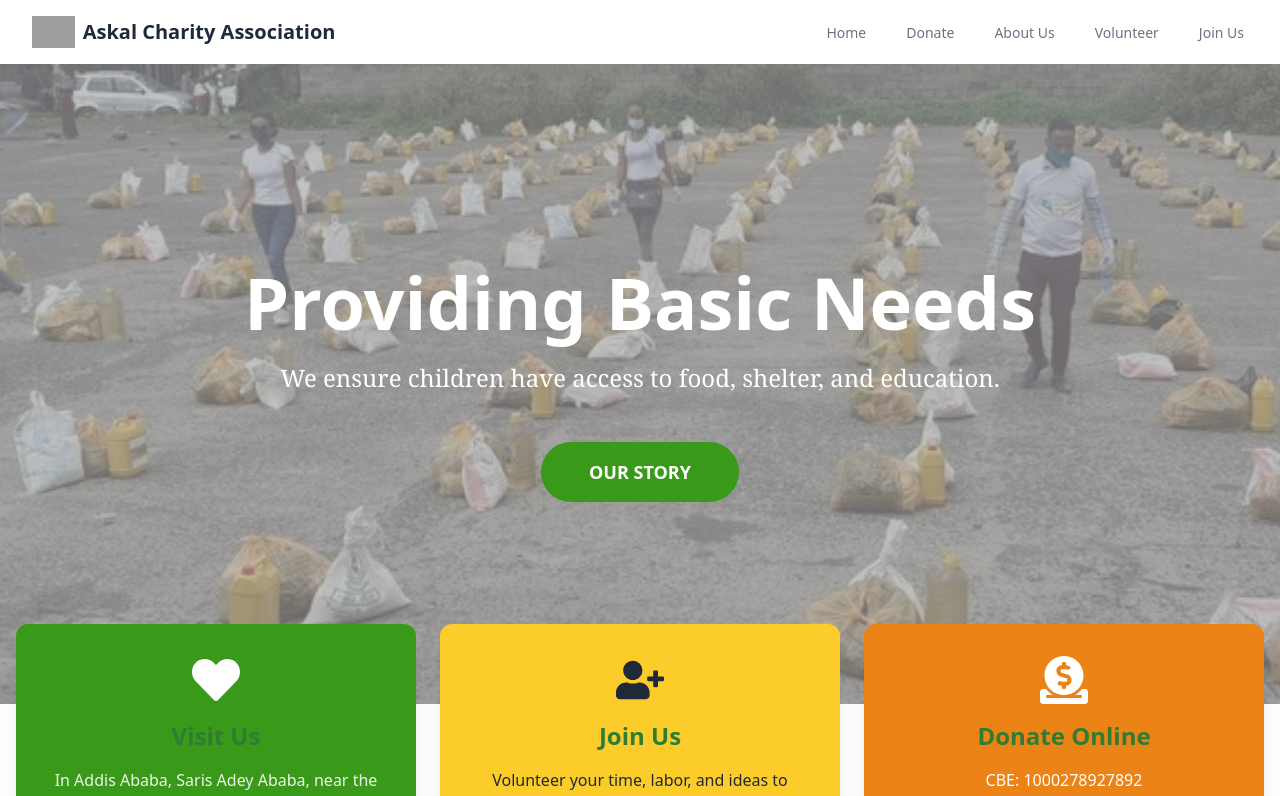
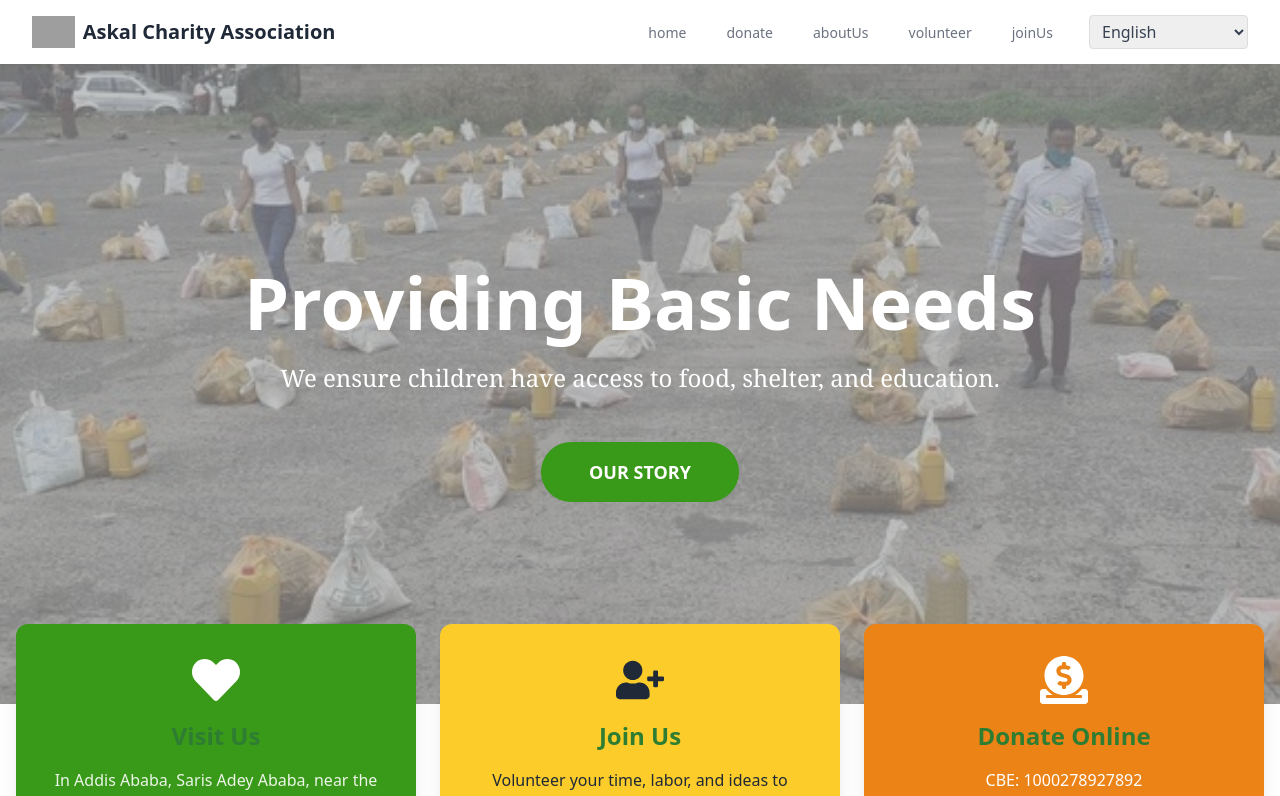
Before and after one commit to Yohanamtesfaye/Askal-Charity-Website, a React (Vite) app in the folder FrontEnd/: page / in a window 1280 px wide. Shown: the top 796 px of the page. Built offline with nearby package versions, Linux system fonts and the light colour scheme; grey boxes are pictures that could not be loaded.

Commit message:
multi lingual

```diff
--- a/FrontEnd/package.json
+++ b/FrontEnd/package.json
@@ -15,10 +15,12 @@
     "axios": "^1.7.7",
     "framer-motion": "^11.18.2",
     "gsap": "^3.12.5",
+    "i18next": "^24.2.2",
     "lucide-react": "^0.474.0",
     "react": "^18.3.1",
     "react-countup": "^6.5.3",
     "react-dom": "^18.3.1",
+    "react-i18next": "^15.4.1",
     "react-icons": "^5.3.0",
     "react-intersection-observer": "^9.14.0",
     "react-router-dom": "^6.26.2",
--- a/FrontEnd/src/Components/NavBar.jsx
+++ b/FrontEnd/src/Components/NavBar.jsx
@@ -1,18 +1,25 @@
 import React, { useState } from "react"
 import { Link } from "react-router-dom"
 import { Menu, X } from "lucide-react"
+import { useTranslation } from "react-i18next"
 
 const Navbar = () => {
   const [isOpen, setIsOpen] = useState(false)
+  const { t, i18n } = useTranslation()
 
   const toggleMenu = () => {
     setIsOpen(!isOpen)
+  }
+
+  const changeLanguage = (event) => {
+    i18n.changeLanguage(event.target.value)
   }
 
   return (
     <nav className="bg-white shadow-md">
       <div className="max-w-7xl mx-auto px-4 sm:px-6 lg:px-8">
         <div className="flex justify-between h-16">
+          {/* Logo */}
           <div className="flex-shrink-0 flex items-center">
             <Link to="/" className="flex items-center">
               <img
@@ -23,37 +30,66 @@ const Navbar = () => {
               <span className="ml-2 text-xl font-bold text-gray-800">Askal Charity Association</span>
             </Link>
           </div>
-          <div className="hidden sm:ml-6 sm:flex sm:space-x-8">
-            <NavLink to="/">Home</NavLink>
-            <NavLink to="/donate">Donate</NavLink>
-            <NavLink to="/about-us">About Us</NavLink>
-            <NavLink to="/volunteer">Volunteer</NavLink>
-            <NavLink to="/join-us">Join Us</NavLink>
+
+          {/* Desktop Menu */}
+          <div className="hidden sm:flex sm:space-x-8 items-center">
+            <NavLink to="/">{t("home")}</NavLink>
+            <NavLink to="/donate">{t("donate")}</NavLink>
+            <NavLink to="/about-us">{t("aboutUs")}</NavLink>
+            <NavLink to="/volunteer">{t("volunteer")}</NavLink>
+            <NavLink to="/join-us">{t("joinUs")}</NavLink>
+
+            {/* Language Dropdown */}
+            <select
+              onChange={changeLanguage}
+              value={i18n.language}
+              className="border rounded px-2 py-1 text-gray-700"
+            >
+              <option value="en">English</option>
+              <option value="am">አማርኛ (Amharic)</option>
+              <option value="om">Afaan Oromoo</option>
+            </select>
           </div>
+
+          {/* Mobile Menu Button */}
           <div className="-mr-2 flex items-center sm:hidden">
             <button
               onClick={toggleMenu}
               className="inline-flex items-center justify-center p-2 rounded-md text-gray-400 hover:text-gray-500 hover:bg-gray-100 focus:outline-none focus:ring-2 focus:ring-inset focus:ring-green-500"
             >
               <span className="sr-only">Open main menu</span>
-              {isOpen ? (
-                <X className="block h-6 w-6" aria-hidden="true" />
-              ) : (
-                <Menu className="block h-6 w-6" aria-hidden="true" />
-              )}
+              {isOpen ? <X className="h-6 w-6" /> : <Menu className="h-6 w-6" />}
             </button>
           </div>
         </div>
       </div>
 
+      {/* Mobile Menu */}
       {isOpen && (
         <div className="sm:hidden">
           <div className="pt-2 pb-3 space-y-1">
-            <MobileNavLink to="/">Home</MobileNavLink>
-            <MobileNavLink to="/donate">Donate</MobileNavLink>
-            <MobileNavLink to="/about-us">About Us</MobileNavLink>
-            <MobileNavLink to="/volunteer">Volunteer</MobileNavLink>
-            <MobileNavLink to="/join-us">Join Us</MobileNavLink>
+            <MobileNavLink to="/">{t("home")}</MobileNavLink>
+            <MobileNavLink to="/donate">{t("donate")}</MobileNavLink>
+            <MobileNavLink to="/about-us">{t("aboutUs")}</MobileNavLink>
+            <MobileNavLink to="/volunteer">{t("volunteer")}</MobileNavLink>
+            <MobileNavLink to="/join-us">{t("joinUs")}</MobileNavLink>
+
+            {/* Language Dropdown in Mobile */}
+            <div className="px-4 py-2">
+              <label htmlFor="language-select" className="block text-sm font-medium text-gray-700">
+                {t("language")}
+              </label>
+              <select
+                id="language-select"
+                onChange={changeLanguage}
+                value={i18n.language}
+                className="w-full border rounded px-2 py-1 mt-1 text-gray-700"
+              >
+                <option value="en">English</option>
+                <option value="am">አማርኛ (Amharic)</option>
+                <option value="om">Afaan Oromoo</option>
+              </select>
+            </div>
           </div>
         </div>
       )}
--- a/FrontEnd/src/Components/Slideshow.jsx
+++ b/FrontEnd/src/Components/Slideshow.jsx
@@ -14,15 +14,18 @@ import volll from '../assets/Images/volll.jpg';
 import volun from '../assets/Images/volun.jpg';
 import voulnteer from '../assets/Images/volunteer.jpg';
 import voul from '../assets/Images/voul.jpg';
+import { useTranslation } from 'react-i18next';
 const Slideshow = ({ num }) => {
+  const { t } = useTranslation();
+
   const [currentIndex, setCurrentIndex] = useState(0);
 
   // Define different slide sets for each `num` value
   const slideSets = {
     1: [
-      { image: gift, alt: 'Gift giving', text: 'ባይኖረንም ያለንን እናካፍላለን!!', description: 'There can be no keener revelation of a society\'s soul than the way in which it treats its children.' },
-      { image: basic, alt: 'Basic needs', text: 'Providing Basic Needs', description: 'We ensure children have access to food, shelter, and education.' },
-      { image: trip, alt: 'Children trip', text: 'Creating Joyful Memories', description: 'We organize trips and events to bring happiness to children.' },
+      { image: gift, alt: 'Gift giving', text: 'ባይኖረንም ያለንን እናካፍላለን!!', description: t('homeintro1') },
+      { image: basic, alt: 'Basic needs', text: 'Providing Basic Needs', description: t('homeintro2') },
+      { image: trip, alt: 'Children trip', text: 'Creating Joyful Memories', description: t('homeintro3') },
     ],
     2: [
       { image: trip, alt: 'Children trip', text: 'Give a Little, Change a Lot', description: 'Your small contribution can make a big difference in a child\'s life.' },
--- a/FrontEnd/src/Components/VisitorMessage.jsx
+++ b/FrontEnd/src/Components/VisitorMessage.jsx
@@ -52,18 +52,18 @@ const VisitorMessage = () => {
           <div className="w-24 h-1 bg-[#FCCD2A] mx-auto rounded-full"></div>
         </motion.div>
 
-        <div className="relative">
+        <div className="relative ">
           {/* Navigation Buttons */}
           <button
             onClick={handlePrevious}
-            className="absolute left-0 top-1/2 -translate-y-1/2 -translate-x-4 md:-translate-x-8 z-10 bg-white p-3 rounded-full shadow-lg text-[#399918] hover:text-[#FCCD2A] transition-colors"
+            className="absolute left-0 lg:ml-20 mt-44 w-14 top-1/2 -translate-y-1/2 -translate-x-4 md:-translate-x-8 z-10 bg-white p-3 rounded-full shadow-lg text-[#399918] hover:text-[#FCCD2A] transition-colors"
             aria-label="Previous testimonial"
           >
             <FaChevronLeft size={24} />
           </button>
           <button
             onClick={handleNext}
-            className="absolute right-0 top-1/2 -translate-y-1/2 translate-x-4 md:translate-x-8 z-10 bg-white p-3 rounded-full shadow-lg text-[#399918] hover:text-[#FCCD2A] transition-colors"
+            className="absolute right-0 lg:mr-20 top-1/2 mt-44 w-14 -translate-y-1/2 translate-x-4 md:translate-x-8 z-10 bg-white p-3 rounded-full shadow-lg text-[#399918] hover:text-[#FCCD2A] transition-colors"
             aria-label="Next testimonial"
           >
             <FaChevronRight size={24} />
@@ -112,7 +112,7 @@ const VisitorMessage = () => {
               <motion.button
                 key={index}
                 onClick={() => setActiveIndex(index)}
-                className={`w-3 h-3 rounded-full transition-all duration-300 ${
+                className={`w-3 h-3  rounded-full transition-all duration-300 ${
                   activeIndex === index
                     ? "bg-[#399918] w-8"
                     : "bg-[#399918]/20 hover:bg-[#399918]/40"
@@ -136,10 +136,10 @@ const VisitorMessage = () => {
               className="relative group"
             >
               <div
-                className={`absolute inset-0 rounded-full transition-all duration-300 ${
+                className={`absolute inset-0  rounded-full transition-all duration-300 ${
                   activeIndex === index
                     ? "border-4 border-[#399918] scale-110"
-                    : "border-4 border-transparent group-hover:border-[#FCCD2A]"
+                    : "border-4 border-transparent group-hover:border-[#]"
                 }`}
               />
               <img
--- a/FrontEnd/src/Pages/Home.jsx
+++ b/FrontEnd/src/Pages/Home.jsx
@@ -16,6 +16,7 @@ import VisitorMessage from '../Components/VisitorMessage';
 import Slideshow from '../Components/Slideshow';
 import { useGSAP } from '@gsap/react';
 import gsap from 'gsap';
+import { useTranslation } from 'react-i18next';
 
 const statsData = [
   { end: 1000, label: 'Children Helped' },
@@ -26,6 +27,13 @@ const statsData = [
 ]
 
 const Home = () => {
+  const { i18n } = useTranslation();
+
+  const changeLanguage = (lng) => {
+    i18n.changeLanguage(lng);
+  };
+
+  const { t } = useTranslation()
   const fadeRefs = useRef([])
   useEffect(() => {
     const observer = new IntersectionObserver(
--- /dev/null
+++ b/FrontEnd/src/i18n.js
@@ -0,0 +1,31 @@
+// i18n.js (for example)
+import i18n from 'i18next';
+import { initReactI18next } from 'react-i18next';
+
+i18n
+  .use(initReactI18next) // initialize the react-i18next module
+  .init({
+    resources: {
+      en: {
+        translation: {
+          "homeintro1": "There can be no keener revelation of a society\'s soul than the way in which it treats its children.",
+          "homeintro2":"We ensure children have access to food, shelter, and education.",
+          "homeintro3":"We organize trips and events to bring happiness to children.",
+
+        }
+      },
+      am: {
+        translation: {
+
+        }
+      },
+      // Add more languages here
+    },
+    lng: "en", // default language
+    fallbackLng: "en", // fallback language in case the selected one is not available
+    interpolation: {
+      escapeValue: false, // React already escapes strings
+    },
+  });
+
+export default i18n;
--- a/FrontEnd/src/main.jsx
+++ b/FrontEnd/src/main.jsx
@@ -2,6 +2,7 @@ import { StrictMode } from 'react'
 import { createRoot } from 'react-dom/client'
 import App from './App.jsx'
 import './index.css'
+import './i18n'; // import the i18n configuration
 
 createRoot(document.getElementById('root')).render(
   <StrictMode>
```
Also changed, not shown: 1 other file (tests, documents, lock files or other folders).
